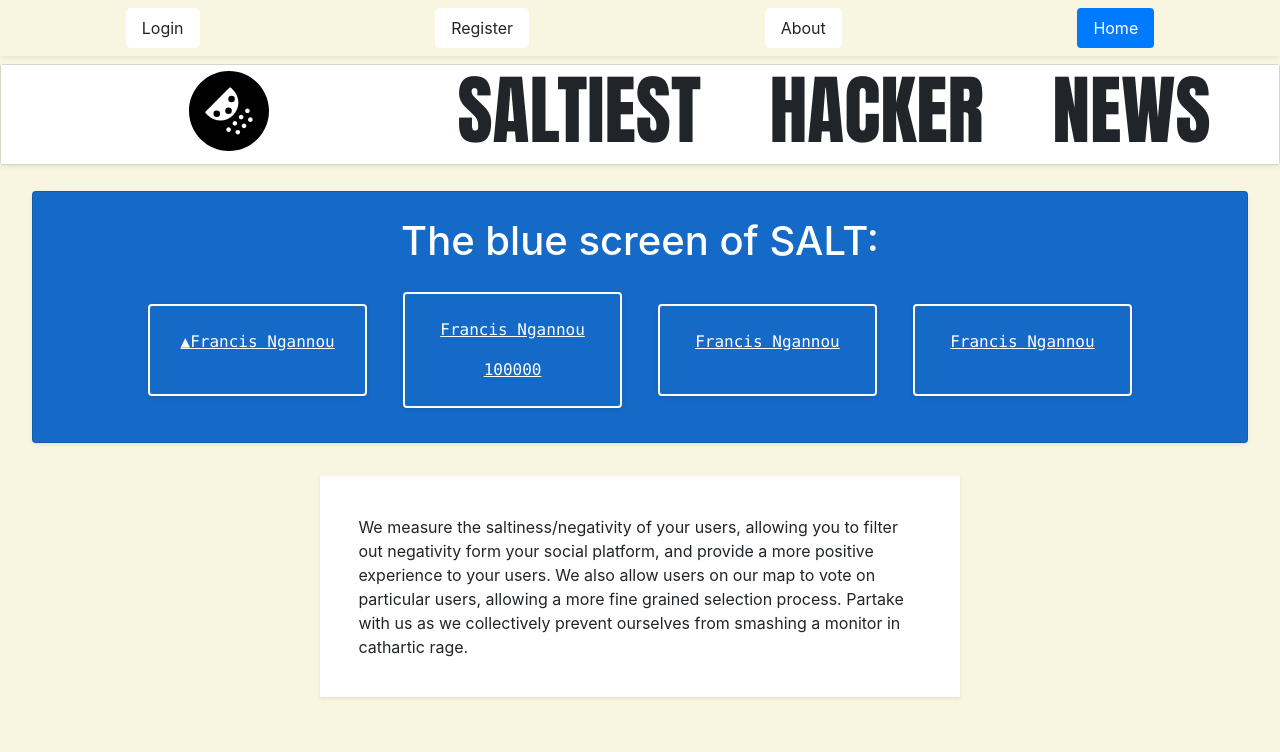
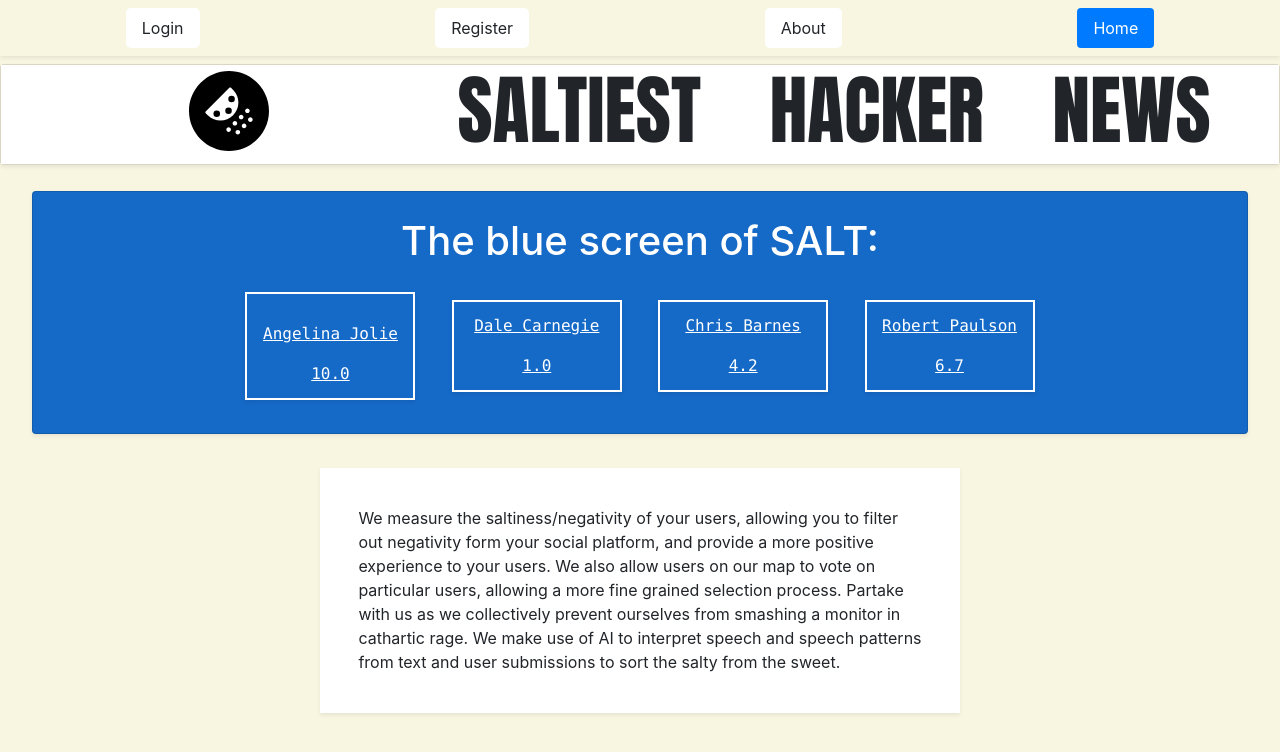
Before and after one commit to Saltiest-Hacker-News-Trolls-1/Back-End, a React (Create React App) app in the folder client/: page / in a window 1280 px wide. Shown: the top 752 px of the page. Built offline with nearby package versions, Linux system fonts and the light colour scheme.

Commit message:
Additional adjustments to blue screen

```diff
--- a/client/src/App.css
+++ b/client/src/App.css
@@ -254,7 +254,8 @@ text-decoration-line: 'underline'
   }
 
   .saltyPeople {
-    width: 18%;
+    padding: 1%;
+    width: 14%;
     font-size: 1rem;
   }
   .saltyDescription {
--- a/client/src/components/Home.js
+++ b/client/src/components/Home.js
@@ -22,14 +22,14 @@ const Home = () => {
           <h1 className="bsos">The blue screen of SALT: </h1>
           <div className="saltyPeopleContainer">
 
-            <Card style={{ backgroundColor: '#1569C7', border: '2px solid white' }} className="saltyPeople mb-2 shadow-sm"><p style={{background: '#1569C7'}}>▲Francis Ngannou</p></Card>
-            <Card style={{ backgroundColor: '#1569C7', border: '2px solid white' }} className="saltyPeople mb-2 shadow-sm"><p style={{background: '#1569C7'}}>Francis Ngannou</p>100000</Card>
-            <Card style={{ backgroundColor: '#1569C7', border: '2px solid white' }} className="saltyPeople mb-2 shadow-sm"><p style={{background: '#1569C7'}}>Francis Ngannou</p></Card>
-            <Card style={{ backgroundColor: '#1569C7', border: '2px solid white' }} className="saltyPeople mb-2 shadow-sm"><p style={{background: '#1569C7'}}>Francis Ngannou</p></Card>
+            <div style={{ backgroundColor: '#1569C7', border: '2px solid white' }} className="saltyPeople mb-2 shadow-sm "><p style={{background: '#1569C7'}}></p><p style={{background: '#1569C7'}}>Angelina Jolie</p>10.0</div>
+            <div style={{ backgroundColor: '#1569C7', border: '2px solid white' }} className="saltyPeople mb-2 shadow-sm"><p style={{background: '#1569C7'}}>Dale Carnegie</p>1.0</div>
+            <div style={{ backgroundColor: '#1569C7', border: '2px solid white' }} className="saltyPeople mb-2 shadow-sm"><p style={{background: '#1569C7'}}>Chris Barnes</p>4.2</div>
+            <div style={{ backgroundColor: '#1569C7', border: '2px solid white' }} className="saltyPeople mb-2 shadow-sm"><p style={{background: '#1569C7'}}>Robert Paulson</p>6.7</div>
           </div>
         </Card>
 
-        <p style={{ backgroundColor: 'white' }} className="textBox mb-2 shadow-sm d-flex justify-content-center align-items-center">We measure the saltiness/negativity of your users, allowing you to filter out negativity form your social platform, and provide a more positive experience to your users. We also allow users on our map to vote on particular users, allowing a more fine grained selection process. Partake with us as we collectively prevent ourselves from smashing a monitor in cathartic rage.</p>
+        <p style={{ backgroundColor: 'white' }} className="textBox mb-2 shadow-sm d-flex justify-content-center align-items-center">We measure the saltiness/negativity of your users, allowing you to filter out negativity form your social platform, and provide a more positive experience to your users. We also allow users on our map to vote on particular users, allowing a more fine grained selection process. Partake with us as we collectively prevent ourselves from smashing a monitor in cathartic rage. We make use of AI to interpret speech and speech patterns from text and user submissions to sort the salty from the sweet. </p>
 
       </div>
     </div>
```
